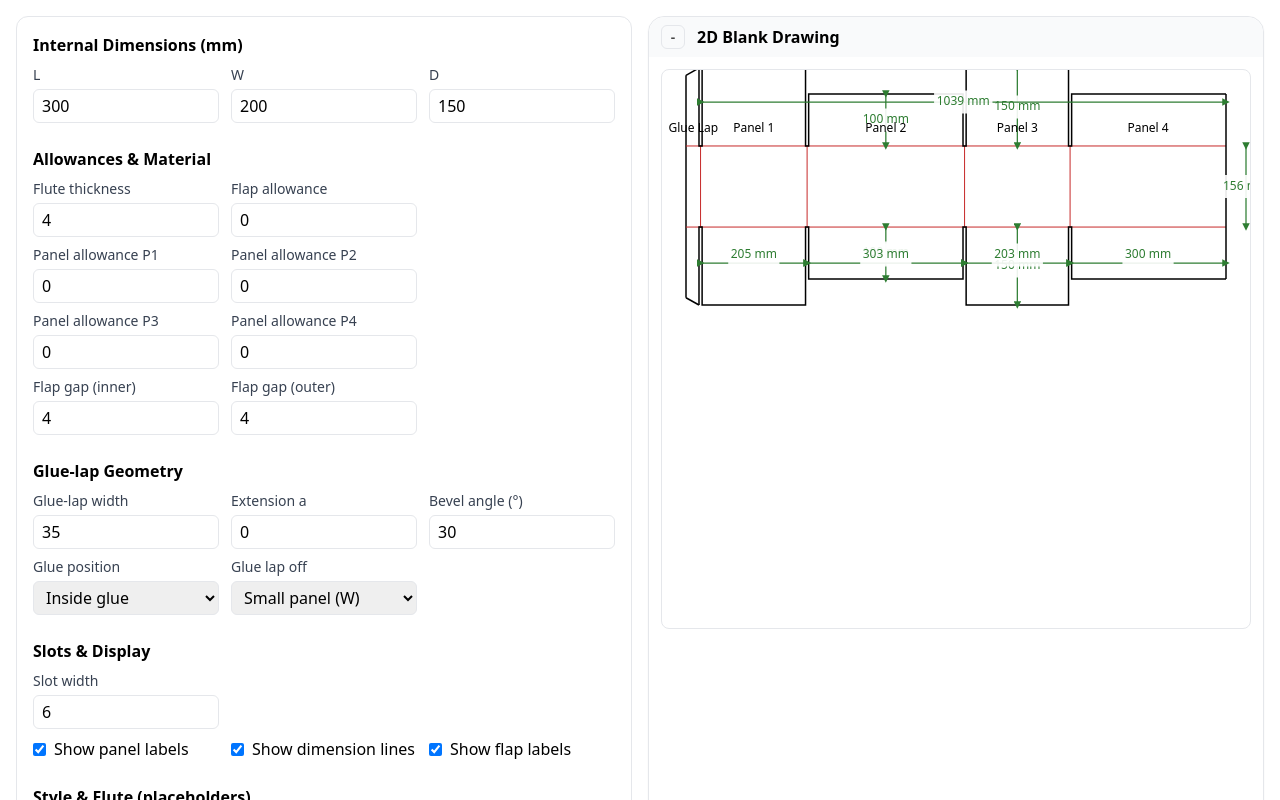
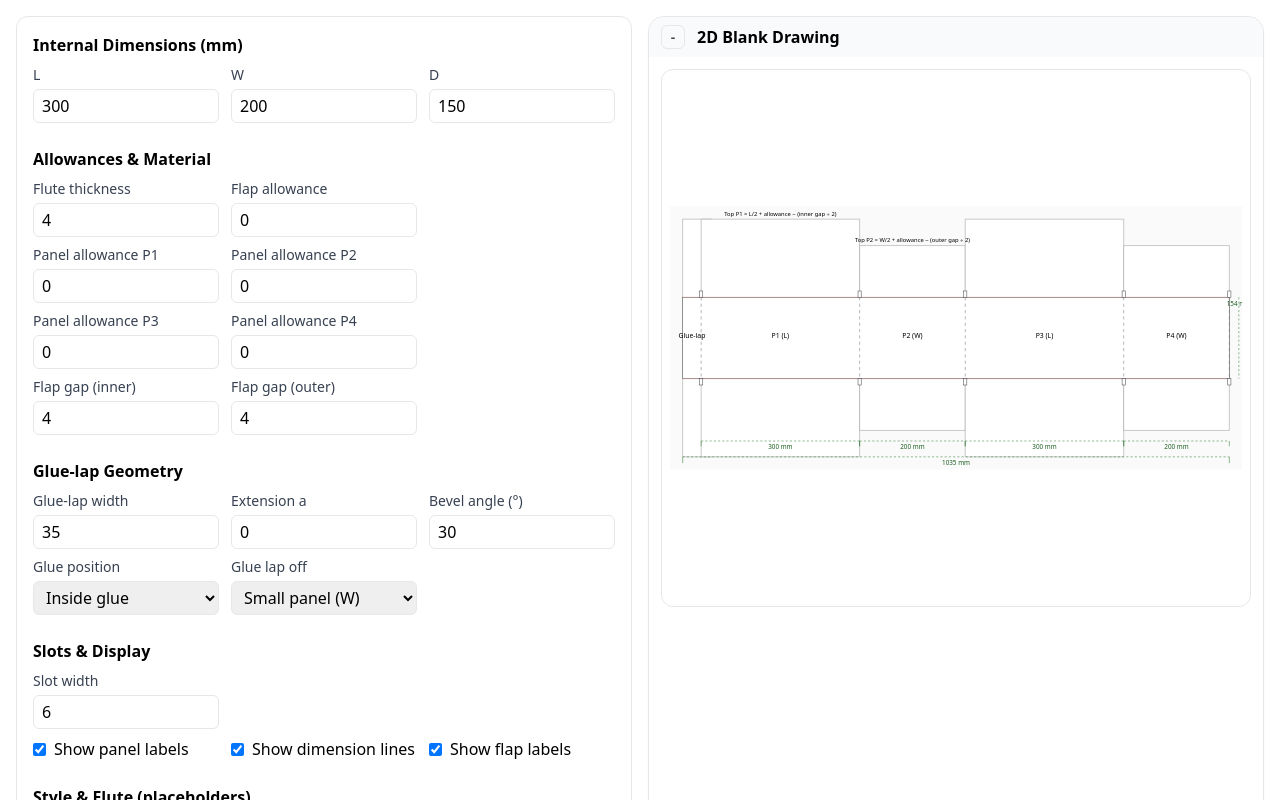
Before and after one commit to xandersteve20151983/my-box-project, a Next.js app: page / in a window 1280 px wide. Shown: the top 800 px of the page. Built offline with nearby package versions, Linux system fonts and the light colour scheme.

Commit message:
Refactor BoxPreview2D component for clarity and efficiency

```diff
--- a/app/components/BoxPreview2D.js
+++ b/app/components/BoxPreview2D.js
@@ -1,461 +1,188 @@
+// app/components/BoxPreview2D.js
 "use client";
 
-import React, { useMemo, useRef, useLayoutEffect, useState } from "react";
+import { useMemo } from "react";
 
-/* =========================================================
-   Constants
-   ========================================================= */
-const DIM_COLOR = "#2e7d32";   // green – dimensions
-const SCORE_COLOR = "#c62828"; // red – scores
-const CUT_COLOR = "#000";      // black – cutting outline
-const SCORE_W = 1;
-const CUT_W = 1.5;
+export default function BoxPreview2D({ inputs, derived }) {
+  const {
+    slotWidth,
+    showPanelLabels,
+    showDimLines,
+    showFlapLabels,
+    glueLapBevelAngle,
+    glueLapExtensionA,
+    glueLapWidth,
+    gluePosition,   // "inside" | "outside" (visual only)
+  } = inputs;
 
-const FONT = 12;      // px label font
-const LABEL_GAP = 60; // px distance of “Top/Body/Bottom” labels
-const DIM_GAP = 40;   // px distance of vertical dimension plates
+  const {
+    P1, P2, P3, P4,
+    glueLap,               // equals glueLapWidth (no +a)
+    blankWidth: bw,
+    scoreToScore: bh,
+    top, bottom,
+  } = derived;
 
-// flute → thickness (mm)
-const FLUTE_THICKNESS = {
-  E: 2, R: 2.5, B: 3, C: 4, A: 5, BE: 5, BR: 5.5, BC: 7, AC: 9,
-};
+  // ---- layout ----
+  const padding = 24;
+  const xGlue = 0;
+  const xP1 = xGlue + glueLap;
+  const xP2 = xP1 + P1;
+  const xP3 = xP2 + P2;
+  const xP4 = xP3 + P3;
+  const xEnd = xP4 + P4;
+  const vScores = [xP1, xP2, xP3, xP4, xEnd];
 
-// quick allowances table stub (kept simple and stable)
-function getAllowances(glueSide, flute) {
-  const f = (flute || "B").toUpperCase();
-  const base = {
-    inside: {
-      E: { P1: 2, P2: 2, P3: 2, P4: 0, rscH1: 3, flap: 0 },
-      R: { P1: 2, P2: 2, P3: 2, P4: 0, rscH1: 5, flap: 0 },
-      B: { P1: 5, P2: 3, P3: 3, P4: 0, rscH1: 6, flap: 0 },
-      C: { P1: 4, P2: 4, P3: 4, P4: 1, rscH1: 8, flap: 1 },
-      A: { P1: 5, P2: 5, P3: 5, P4: 2, rscH1: 10, flap: 1 },
-    },
-    outside: {
-      E: { P1: 2, P2: 2, P3: 2, P4: 0, rscH1: 3, flap: 0 },
-      R: { P1: 2, P2: 2, P3: 2, P4: 0, rscH1: 5, flap: 0 },
-      B: { P1: 5, P2: 3, P3: 3, P4: 0, rscH1: 6, flap: 0 },
-      C: { P1: 4, P2: 4, P3: 4, P4: 1, rscH1: 8, flap: 1 },
-      A: { P1: 5, P2: 5, P3: 5, P4: 2, rscH1: 10, flap: 1 },
-    },
+  const maxTop = Math.max(top.P1, top.P2, top.P3, top.P4);
+  const maxBot = Math.max(bottom.P1, bottom.P2, bottom.P3, bottom.P4);
+  const totalH = maxTop + bh + maxBot;
+
+  const viewBox = useMemo(
+    () => `0 0 ${bw + padding * 2} ${totalH + padding * 2}`,
+    [bw, totalH]
+  );
+  const originY = padding + maxTop;
+
+  // ---- helpers ----
+  // flapPath: draws any flap. For glue-lap we apply bevel on free edge and extend vertically by "a".
+  const flapPath = (x0, width, height, isTop, isGlueLapCol) => {
+    const yBase = isTop ? originY : originY + bh;
+    const dir = isTop ? -1 : +1;
+    const a = isGlueLapCol ? Math.max(0, glueLapExtensionA) : 0;
+    const tipY = yBase + dir * (height + a);
+
+    // Bevel on glue-lap free edge. For "outside glue", flip bevel direction (visual).
+    const bevelSign = (gluePosition === "outside") ? -1 : +1;
+    const bevelX = isGlueLapCol
+      ? bevelSign * Math.tan((glueLapBevelAngle * Math.PI) / 180) * Math.min(height + a, glueLapWidth)
+      : 0;
+
+    const x1 = x0;
+    const x2 = x0 + width;
+    const xFree = isGlueLapCol ? x2 + bevelX : x2;
+
+    return `M ${x1},${yBase} L ${x2},${yBase} L ${xFree},${tipY} L ${x1},${tipY} Z`;
   };
-  const side = glueSide === "inside" ? "inside" : "outside";
-  return base[side][f] || base[side]["B"];
-}
 
-/* =========================================================
-   Helpers
-   ========================================================= */
-const r = (x) => Math.round(x);
-const flr = (x) => Math.floor(x);
-const clamp = (v, a, b) => Math.max(a, Math.min(b, v));
+  const DimLine = ({ x1, y1, x2, y2, label, offset = 10 }) => {
+    const midx = (x1 + x2) / 2;
+    return (
+      <>
+        <line x1={x1} y1={y1} x2={x2} y2={y2} stroke="#2e7d32" strokeDasharray="4 4" />
+        <line x1={x1} y1={y1} x2={x1} y2={y1 + offset} stroke="#2e7d32" />
+        <line x1={x2} y1={y2} x2={x2} y2={y2 + offset} stroke="#2e7d32" />
+        <text x={midx} y={y1 + 16} fontSize="12" textAnchor="middle" fill="#1b5e20">
+          {mm(label)}
+        </text>
+      </>
+    );
+  };
 
-function DimText({ x, y, text, align = "middle" }) {
-  const pad = 4;
-  const approxW = Math.max(32, text.length * FONT * 0.6);
-  const approxH = FONT * 1.25;
-  const x0 = align === "start" ? x : align === "end" ? x - approxW : x - approxW / 2;
+  // Slot notches as rectangles centred on each score; width = slotWidth (X), depth = 12 mm (Y)
+  const SlotNotches = () => {
+    if (!(slotWidth > 0)) return null;
+    const d = 12;
+    const w = slotWidth;
+    const half = w / 2;
 
+    return (
+      <>
+        {vScores.map((x, i) => {
+          const sx = padding + x;
+          return (
+            <g key={`notch-${i}`}>
+              <rect x={sx - half} y={originY - d} width={w} height={d} fill="#fff" stroke="#444" />
+              <rect x={sx - half} y={originY + bh} width={w} height={d} fill="#fff" stroke="#444" />
+            </g>
+          );
+        })}
+      </>
+    );
+  };
+
+  // ---- render ----
   return (
-    <>
-      <rect
-        x={x0 - pad}
-        y={y - approxH / 2 - pad}
-        width={approxW + 2 * pad}
-        height={approxH + 2 * pad}
-        fill="white"
-        opacity="0.9"
-        rx="2"
-        ry="2"
-      />
-      <text
-        x={x}
-        y={y}
-        fontSize={FONT}
-        dominantBaseline="middle"
-        textAnchor={align}
-        fill={DIM_COLOR}
-      >
-        {text}
-      </text>
-    </>
-  );
-}
+    <div className="w-full overflow-auto border rounded-xl p-2 bg-white">
+      <svg viewBox={viewBox} className="w-full h-[520px]" role="img" aria-label="2D RSC Blank">
+        {/* background */}
+        <rect x="0" y="0" width={bw + padding * 2} height={totalH + padding * 2} fill="#fafafa" />
 
-function DimMarkers() {
-  return (
-    <defs>
-      <marker id="dimArrowGreen" markerWidth="6" markerHeight="6" refX="3" refY="3" orient="auto">
-        <path d="M0,0 L6,3 L0,6 Z" fill={DIM_COLOR} />
-      </marker>
-    </defs>
-  );
-}
+        {/* MAIN blank */}
+        <rect x={padding + xGlue} y={originY} width={bw} height={bh} fill="#fff" stroke="#333" />
 
-/* =========================================================
-   Geometry (FEFCO 0201 family)
-   ========================================================= */
-function computeRSC({ L, W, H, glueLap, adds, start = "W", h1 }) {
-  const a = { P1: 0, P2: 0, P3: 0, P4: 0, ...(adds || {}) };
-  const seq = start === "L" ? ["L", "W", "L", "W"] : ["W", "L", "W", "L"];
+        {/* RED crease lines */}
+        <line x1={padding + xGlue} y1={originY} x2={padding + xEnd} y2={originY} stroke="#cc3333" />
+        <line x1={padding + xGlue} y1={originY + bh} x2={padding + xEnd} y2={originY + bh} stroke="#cc3333" />
 
-  const raw = [
-    seq[0] === "W" ? W : L,
-    seq[1] === "W" ? W : L,
-    seq[2] === "W" ? W : L,
-    seq[3] === "W" ? W : L,
-  ];
-  const addsArr = [a.P1, a.P2, a.P3, a.P4].map((x) => +x || 0);
-  const panels = raw.map((base, i) => r(base + addsArr[i]));
+        {/* TOP flaps */}
+        <path d={flapPath(padding + xGlue, glueLap, top.P1, true,  true)}  fill="#fff" stroke="#999" />
+        <path d={flapPath(padding + xP1,  P1,     top.P1, true,  false)} fill="#fff" stroke="#999" />
+        <path d={flapPath(padding + xP2,  P2,     top.P2, true,  false)} fill="#fff" stroke="#999" />
+        <path d={flapPath(padding + xP3,  P3,     top.P3, true,  false)} fill="#fff" stroke="#999" />
+        <path d={flapPath(padding + xP4,  P4,     top.P4, true,  false)} fill="#fff" stroke="#999" />
 
-  const s2s = r(H + h1);  // S2S height = H + H1
-  const refFlap = r(W / 2);
-  const totalWidth = panels.reduce((A, B) => A + B, 0) + r(glueLap);
-  const totalHeight = refFlap + s2s + refFlap;
+        {/* BOTTOM flaps */}
+        <path d={flapPath(padding + xGlue, glueLap, bottom.P1, false, true)}  fill="#fff" stroke="#999" />
+        <path d={flapPath(padding + xP1,  P1,     bottom.P1, false, false)} fill="#fff" stroke="#999" />
+        <path d={flapPath(padding + xP2,  P2,     bottom.P2, false, false)} fill="#fff" stroke="#999" />
+        <path d={flapPath(padding + xP3,  P3,     bottom.P3, false, false)} fill="#fff" stroke="#999" />
+        <path d={flapPath(padding + xP4,  P4,     bottom.P4, false, false)} fill="#fff" stroke="#999" />
 
-  return {
-    panels,
-    s2s,
-    refFlap,
-    totalWidth,
-    totalHeight,
-    glueLap: r(glueLap),
-    seq,
-    addsArr,
-  };
-}
+        {/* vertical scores */}
+        {vScores.map((x, i) => (
+          <line
+            key={`score-${i}`}
+            x1={padding + x}
+            y1={originY}
+            x2={padding + x}
+            y2={originY + bh}
+            stroke="#777"
+            strokeDasharray="6 6"
+          />
+        ))}
 
-/* =========================================================
-   Component
-   ========================================================= */
-export default function BoxPreview2D(props = {}) {
-  // Props (with safe defaults)
-  const {
-    // Internals (mm)
-    L = 300,
-    W = 200,
-    H = 150,
+        {/* SLOT NOTCHES on top */}
+        <SlotNotches />
 
-    // Material
-    flute = "B",
-    thickness: thicknessInput, // optional override
-    // Glue geometry
-    glueSide = "inside",                // "inside" | "outside"
-    glueOff = "small",                  // "small" (W) | "large" (L)
-    glueLap = 28,                       // glue-lap width (mm)
-    glueExt = 14,                       // extension a (mm) – 0 = auto by bevel
-    bevelDeg = 30,                      // bevel from horizontal (deg)
-    slotWidth = 6,                      // slot width (mm)
+        {/* Labels */}
+        {showPanelLabels && (
+          <>
+            <text x={padding + xP1 + P1 / 2} y={originY + bh / 2} textAnchor="middle" fontSize="13">P1 (L)</text>
+            <text x={padding + xP2 + P2 / 2} y={originY + bh / 2} textAnchor="middle" fontSize="13">P2 (W)</text>
+            <text x={padding + xP3 + P3 / 2} y={originY + bh / 2} textAnchor="middle" fontSize="13">P3 (L)</text>
+            <text x={padding + xP4 + P4 / 2} y={originY + bh / 2} textAnchor="middle" fontSize="13">P4 (W)</text>
+            <text x={padding + glueLap / 2} y={originY + bh / 2} textAnchor="middle" fontSize="13">Glue-lap</text>
+          </>
+        )}
 
-    // Optional gaps (mm) – default to 0 if not supplied
-    gapTopInner = 0,
-    gapTopOuter = 0,
-    gapBotInner = 0,
-    gapBotOuter = 0,
-
-    // Toggles
-    showDims = true,
-    showLabels = true,
-  } = props;
-
-  // container size for fit-to-view
-  const wrapRef = useRef(null);
-  const [wrapSize, setWrapSize] = useState({ w: 1100, h: 560 });
-  useLayoutEffect(() => {
-    if (!wrapRef.current) return;
-    const obs = new ResizeObserver((entries) => {
-      const r = entries[0]?.contentRect;
-      if (r) setWrapSize({ w: r.width, h: r.height });
-    });
-    obs.observe(wrapRef.current);
-    return () => obs.disconnect();
-  }, []);
-
-  // material / allowances
-  const thickness = thicknessInput ?? FLUTE_THICKNESS[(flute || "B").toUpperCase()] ?? 3;
-  const addsRow = getAllowances(glueSide, flute);
-  const rscH1 = +addsRow?.rscH1 || 2 * thickness;
-  const flapAllowance = +addsRow?.flap || 0;
-
-  // compute base model
-  const model = useMemo(
-    () =>
-      computeRSC({
-        L: +L,
-        W: +W,
-        H: +H,
-        glueLap: +glueLap,
-        adds: {
-          P1: +addsRow.P1 || 0,
-          P2: +addsRow.P2 || 0,
-          P3: +addsRow.P3 || 0,
-          P4: +addsRow.P4 || 0,
-        },
-        start: glueOff === "large" ? "L" : "W",
-        h1: rscH1,
-      }),
-    [L, W, H, glueLap, addsRow, glueOff, rscH1]
-  );
-
-  // Fit-to-view scale
-  const PAD = 24; // px
-  const dieWmm = model.totalWidth;
-  const dieHmm = model.totalHeight;
-  const viewW = Math.max(200, wrapSize.w - 2 * PAD);
-  const viewH = Math.max(200, wrapSize.h - 2 * PAD);
-  const sFit = Math.min(viewW / dieWmm, viewH / dieHmm);
-  const mm = (v) => v * sFit;
-
-  // key edges
-  const left = PAD + mm(model.glueLap);
-  const top = PAD;
-  const right = PAD + mm(dieWmm);
-  const bottom = PAD + mm(dieHmm);
-
-  // panel boundaries (px)
-  const x1 = left + mm(model.panels[0]);
-  const x2 = x1 + mm(model.panels[1]);
-  const x3 = x2 + mm(model.panels[2]);
-
-  // horizontal scores
-  const yTopScore = top + mm(model.refFlap);
-  const yBotScore = top + mm(model.refFlap + model.s2s);
-
-  // labels plate positions
-  const labelX = left - LABEL_GAP;
-
-  // little helper
-  const dimLine = (x1p, y1p, x2p, y2p, key) => (
-    <line
-      key={key}
-      x1={x1p}
-      y1={y1p}
-      x2={x2p}
-      y2={y2p}
-      stroke={DIM_COLOR}
-      strokeWidth={1.25}
-      markerStart="url(#dimArrowGreen)"
-      markerEnd="url(#dimArrowGreen)"
-    />
-  );
-
-  // flap heights using the requested formulas
-  const P2mm = model.panels[1];
-  const P3mm = model.panels[2];
-
-  const topP2h = Math.max(0, flr((P3mm - 2 - (+gapTopOuter || 0)) / 2 + flapAllowance));
-  const topP3h = Math.max(0, flr((P2mm - 2 - (+gapTopInner || 0)) / 2 + flapAllowance));
-  const botP2h = Math.max(0, flr((P3mm - 2 - (+gapBotOuter || 0)) / 2 + flapAllowance));
-  const botP3h = Math.max(0, flr((P2mm - 2 - (+gapBotInner || 0)) / 2 + flapAllowance));
-
-  const topEdge = [
-    yTopScore - mm(topP3h),
-    yTopScore - mm(topP2h),
-    yTopScore - mm(topP3h),
-    yTopScore - mm(topP2h),
-  ];
-  const botEdge = [
-    yBotScore + mm(botP3h),
-    yBotScore + mm(botP2h),
-    yBotScore + mm(botP3h),
-    yBotScore + mm(botP2h),
-  ];
-
-  // glue-lap slot & chamfers
-  const swPx = Math.max(0.5, +slotWidth) * sFit;
-  const glueHalf = Math.min(swPx / 2, Math.max(0, left - (PAD + 0.75)));
-  const hasGlueSlot = glueHalf > 0;
-  const glueSlot = hasGlueSlot ? [left - glueHalf, left + glueHalf] : null;
-
-  const xChamferStart = glueSlot ? glueSlot[0] : left;
-  const meetTopY = topEdge[0];
-  const meetBotY = botEdge[0];
-
-  const runPx = Math.max(0, xChamferStart - PAD);
-  const angleRad = clamp((+bevelDeg || 0) * (Math.PI / 180), 0.1, Math.PI / 2);
-  const autoV = runPx * Math.tan(angleRad);
-  const extPx = mm(Math.max(0, +glueExt || 0));
-  const vChange = extPx > 0 ? extPx : autoV;
-
-  const chamferTopY = Math.min(bottom, meetTopY + vChange);
-  const chamferBotY = Math.max(top, meetBotY - vChange);
-
-  // sheet length label
-  const sheetLenMidX = (left + right) / 2;
-
-  return (
-    <div ref={wrapRef} className="border rounded-lg bg-white overflow-hidden" style={{ height: 560 }}>
-      <svg width="100%" height="100%">
-        <DimMarkers />
-
-        {/* Section labels */}
-        {showLabels && (
+        {/* Flap labels (sample) */}
+        {showFlapLabels && (
           <>
-            <text x={labelX} y={(top + yTopScore) / 2} fontSize={FONT} textAnchor="end">
-              Top Flaps
+            <text x={padding + xP2 + P2 / 2} y={originY - top.P2 - 6} textAnchor="middle" fontSize="11">
+              Top P2 = W/2 + allowance − (outer gap ÷ 2)
             </text>
-            <text x={labelX} y={(yTopScore + yBotScore) / 2} fontSize={FONT} textAnchor="end">
-              Body
-            </text>
-            <text x={labelX} y={(yBotScore + bottom) / 2} fontSize={FONT} textAnchor="end">
-              Bottom Flaps
+            <text x={padding + xP1 + P1 / 2} y={originY - top.P1 - 6} textAnchor="middle" fontSize="11">
+              Top P1 = L/2 + allowance − (inner gap ÷ 2)
             </text>
           </>
         )}
 
-        {/* Glue-lap chamfers + short vertical */}
-        {chamferBotY > chamferTopY && (
-          <line x1={PAD} y1={chamferTopY} x2={PAD} y2={chamferBotY} stroke={CUT_COLOR} strokeWidth={CUT_W} />
-        )}
-        <line x1={xChamferStart} y1={meetTopY} x2={PAD} y2={chamferTopY} stroke={CUT_COLOR} strokeWidth={CUT_W} />
-        <line x1={xChamferStart} y1={meetBotY} x2={PAD} y2={chamferBotY} stroke={CUT_COLOR} strokeWidth={CUT_W} />
-
-        {/* Glue slot at score lines */}
-        {hasGlueSlot && (
+        {/* Green dimension lines */}
+        {showDimLines && (
           <>
-            <line x1={glueSlot[0]} y1={yTopScore} x2={glueSlot[1]} y2={yTopScore} stroke={SCORE_COLOR} strokeWidth={SCORE_W} />
-            <line x1={glueSlot[0]} y1={yBotScore} x2={glueSlot[1]} y2={yBotScore} stroke={SCORE_COLOR} strokeWidth={SCORE_W} />
-          </>
-        )}
-
-        {/* Horizontal scores */}
-        <line x1={PAD} y1={yTopScore} x2={right} y2={yTopScore} stroke={SCORE_COLOR} strokeWidth={SCORE_W} />
-        <line x1={PAD} y1={yBotScore} x2={right} y2={yBotScore} stroke={SCORE_COLOR} strokeWidth={SCORE_W} />
-
-        {/* Vertical scores inside body */}
-        {[left, x1, x2, x3].map((xx, i) => (
-          <line key={`bodyV-${i}`} x1={xx} y1={yTopScore} x2={xx} y2={yBotScore} stroke={SCORE_COLOR} strokeWidth={SCORE_W} />
-        ))}
-
-        {/* Cutting boundary TOP (with slot interruptions) */}
-        {(() => {
-          const slots = [];
-          if (glueSlot) slots.push(glueSlot);
-          [x1, x2, x3].forEach((xc) => slots.push([xc - swPx / 2, xc + swPx / 2]));
-
-          const yAt = (x) => (x < x1 ? topEdge[0] : x < x2 ? topEdge[1] : x < x3 ? topEdge[2] : topEdge[3]);
-
-          const path = [];
-          const xs0 = glueSlot ? glueSlot[0] : left;
-          path.push({ x: xs0, y: yAt(xs0) });
-
-          const advanceTo = (x) => path.push({ x, y: yAt(x) });
-
-          slots.forEach(([a, b]) => {
-            advanceTo(a);
-            path.push({ x: a, y: yTopScore });
-            path.push({ x: b, y: yTopScore });
-            path.push({ x: b, y: yAt(b) });
-          });
-          advanceTo(right);
-
-          const d = path.reduce((acc, p, i) => acc + `${i ? "L" : "M"} ${p.x} ${p.y} `, "");
-          return <path d={d} stroke={CUT_COLOR} strokeWidth={CUT_W} fill="none" />;
-        })()}
-
-        {/* Cutting boundary BOTTOM (with slot interruptions) */}
-        {(() => {
-          const slots = [];
-          if (glueSlot) slots.push(glueSlot);
-          [x1, x2, x3].forEach((xc) => slots.push([xc - swPx / 2, xc + swPx / 2]));
-
-          const yAt = (x) => (x < x1 ? botEdge[0] : x < x2 ? botEdge[1] : x < x3 ? botEdge[2] : botEdge[3]);
-
-          const path = [];
-          const xs0 = glueSlot ? glueSlot[0] : left;
-          path.push({ x: xs0, y: yAt(xs0) });
-
-          const advanceTo = (x) => path.push({ x, y: yAt(x) });
-
-          slots.forEach(([a, b]) => {
-            advanceTo(a);
-            path.push({ x: a, y: yBotScore });
-            path.push({ x: b, y: yBotScore });
-            path.push({ x: b, y: yAt(b) });
-          });
-          advanceTo(right);
-
-          const d = path.reduce((acc, p, i) => acc + `${i ? "L" : "M"} ${p.x} ${p.y} `, "");
-          return <path d={d} stroke={CUT_COLOR} strokeWidth={CUT_W} fill="none" />;
-        })()}
-
-        {/* Right outer border between top/bottom */}
-        <line x1={right} y1={topEdge[3]} x2={right} y2={botEdge[3]} stroke={CUT_COLOR} strokeWidth={CUT_W} />
-
-        {/* Top flap heights (centres of P2, P3) */}
-        {showDims && (
-          <>
-            {dimLine((x1 + x2) / 2, topEdge[1], (x1 + x2) / 2, yTopScore, "tp2")}
-            <DimText x={(x1 + x2) / 2} y={(topEdge[1] + yTopScore) / 2} text={`${topP2h} mm`} />
-            {dimLine((x2 + x3) / 2, topEdge[2], (x2 + x3) / 2, yTopScore, "tp3")}
-            <DimText x={(x2 + x3) / 2} y={(topEdge[2] + yTopScore) / 2} text={`${topP3h} mm`} />
-          </>
-        )}
-
-        {/* Bottom flap heights (centres of P2, P3) */}
-        {showDims && (
-          <>
-            {dimLine((x1 + x2) / 2, yBotScore, (x1 + x2) / 2, botEdge[1], "bp2")}
-            <DimText x={(x1 + x2) / 2} y={(yBotScore + botEdge[1]) / 2} text={`${botP2h} mm`} />
-            {dimLine((x2 + x3) / 2, yBotScore, (x2 + x3) / 2, botEdge[2], "bp3")}
-            <DimText x={(x2 + x3) / 2} y={(yBotScore + botEdge[2]) / 2} text={`${botP3h} mm`} />
-          </>
-        )}
-
-        {/* S2S on the far right */}
-        {showDims && (
-          <>
-            {dimLine(right + DIM_GAP / 2, yTopScore, right + DIM_GAP / 2, yBotScore, "s2s")}
-            <DimText x={right + DIM_GAP / 2} y={(yTopScore + yBotScore) / 2} text={`${model.s2s} mm`} />
-          </>
-        )}
-
-        {/* Panel widths along bottom */}
-        {showDims && (
-          <>
-            {dimLine(left, bottom - 16, x1, bottom - 16, "p1w")}
-            <DimText x={(left + x1) / 2} y={bottom - 24} text={`${model.panels[0]} mm`} />
-
-            {dimLine(x1, bottom - 16, x2, bottom - 16, "p2w")}
-            <DimText x={(x1 + x2) / 2} y={bottom - 24} text={`${model.panels[1]} mm`} />
-
-            {dimLine(x2, bottom - 16, x3, bottom - 16, "p3w")}
-            <DimText x={(x2 + x3) / 2} y={bottom - 24} text={`${model.panels[2]} mm`} />
-
-            {dimLine(x3, bottom - 16, right, bottom - 16, "p4w")}
-            <DimText x={(x3 + right) / 2} y={bottom - 24} text={`${model.panels[3]} mm`} />
-          </>
-        )}
-
-        {/* Sheet length (top) */}
-        {showDims && (
-          <>
-            {dimLine(left, top + 8, right, top + 8, "sheet")}
-            <DimText x={sheetLenMidX} y={top + 8} text={`${dieWmm} mm`} />
-          </>
-        )}
-
-        {/* Panel titles */}
-        {showLabels && (
-          <>
-            <text x={(PAD + left) / 2} y={top + 38} fontSize={FONT} textAnchor="middle">
-              Glue Lap
-            </text>
-            <text x={(left + x1) / 2} y={top + 38} fontSize={FONT} textAnchor="middle">
-              Panel 1
-            </text>
-            <text x={(x1 + x2) / 2} y={top + 38} fontSize={FONT} textAnchor="middle">
-              Panel 2
-            </text>
-            <text x={(x2 + x3) / 2} y={top + 38} fontSize={FONT} textAnchor="middle">
-              Panel 3
-            </text>
-            <text x={(x3 + right) / 2} y={top + 38} fontSize={FONT} textAnchor="middle">
-              Panel 4
-            </text>
+            <DimLine x1={padding + xGlue} y1={padding + totalH} x2={padding + xEnd} y2={padding + totalH} label={bw} offset={12} />
+            <DimLine x1={padding + xEnd + 18} y1={originY} x2={padding + xEnd + 18} y2={originY + bh} label={bh} offset={0} />
+            <DimLine x1={padding + xP1} y1={padding + totalH - 30} x2={padding + xP2} y2={padding + totalH - 30} label={P1} offset={10} />
+            <DimLine x1={padding + xP2} y1={padding + totalH - 30} x2={padding + xP3} y2={padding + totalH - 30} label={P2} offset={10} />
+            <DimLine x1={padding + xP3} y1={padding + totalH - 30} x2={padding + xP4} y2={padding + totalH - 30} label={P3} offset={10} />
+            <DimLine x1={padding + xP4} y1={padding + totalH - 30} x2={padding + xEnd} y2={padding + totalH - 30} label={P4} offset={10} />
           </>
         )}
       </svg>
     </div>
   );
 }
+
+function mm(n) {
+  return `${Math.round((n + Number.EPSILON) * 100) / 100} mm`;
+}
```
